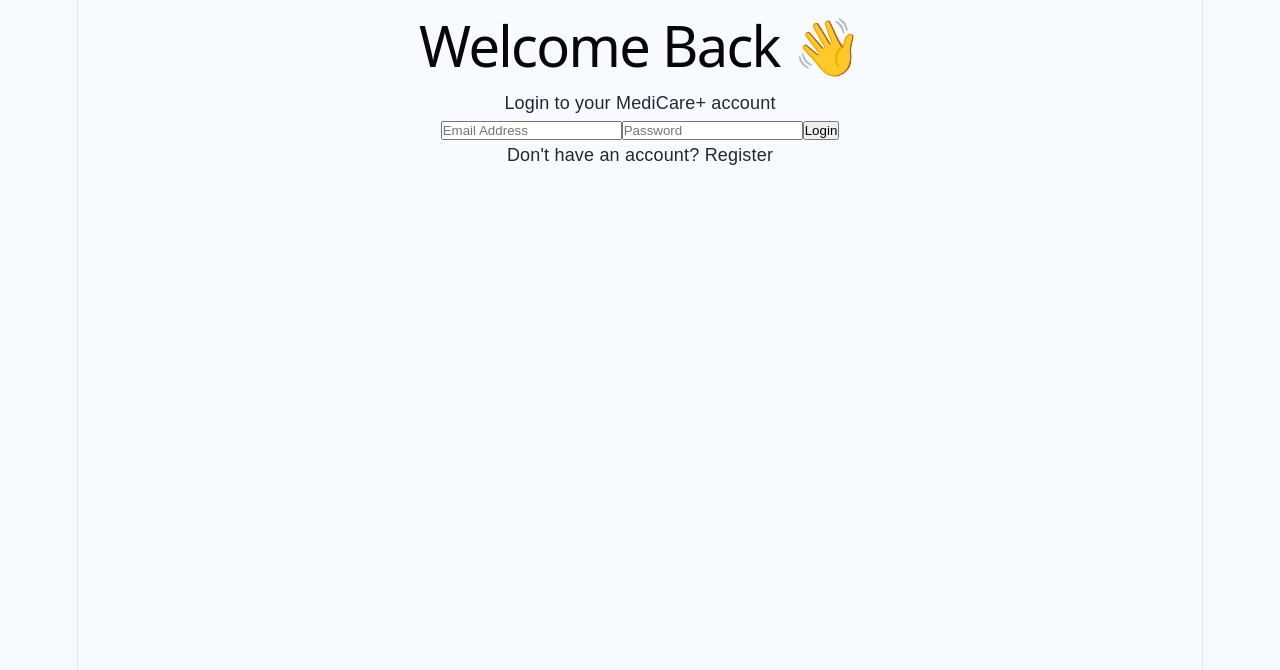
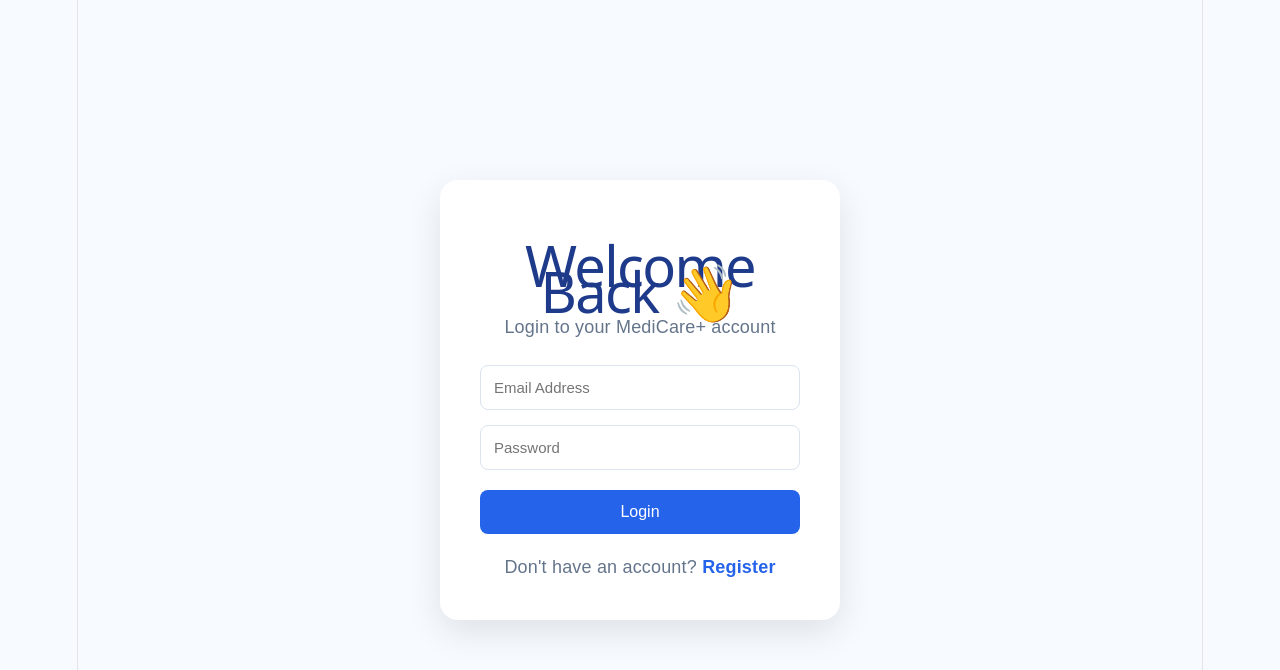
Before and after one commit to kakadeAnushka24/healthcare-appointment-management-system, a React app in the folder frontend/: page /login in a window 1280 px wide. Shown: the top 670 px of the page. Built offline with nearby package versions, Linux system fonts and the light colour scheme; the HTML template or start-up script is replaced by a standard one.

Commit message:
add some css

```diff
--- a/frontend/src/App.css
+++ b/frontend/src/App.css
@@ -188,3 +188,69 @@
     width: 100%;
   }
 }
+
+/* Authentication Pages */
+
+.auth-page {
+  min-height: 100vh;
+  display: flex;
+  justify-content: center;
+  align-items: center;
+  background: #f7fbff;
+}
+
+.auth-box {
+  width: 400px;
+  padding: 40px;
+  background: white;
+  border-radius: 18px;
+  box-shadow: 0 12px 35px rgba(0, 0, 0, 0.1);
+  text-align: center;
+}
+
+.auth-box h1 {
+  margin-bottom: 10px;
+  color: #1e3a8a;
+}
+
+.auth-box > p {
+  color: #64748b;
+  margin-bottom: 25px;
+}
+
+.auth-box input {
+  width: 100%;
+  padding: 13px;
+  margin-bottom: 15px;
+  border: 1px solid #dbe3ef;
+  border-radius: 8px;
+  font-size: 15px;
+  outline: none;
+}
+
+.auth-box input:focus {
+  border-color: #2563eb;
+}
+
+.auth-box button {
+  width: 100%;
+  padding: 13px;
+  border: none;
+  border-radius: 8px;
+  background: #2563eb;
+  color: white;
+  font-size: 16px;
+  cursor: pointer;
+  margin-top: 5px;
+}
+
+.auth-link {
+  margin-top: 20px !important;
+  margin-bottom: 0 !important;
+}
+
+.auth-link span {
+  color: #2563eb;
+  font-weight: bold;
+  cursor: pointer;
+}
```
